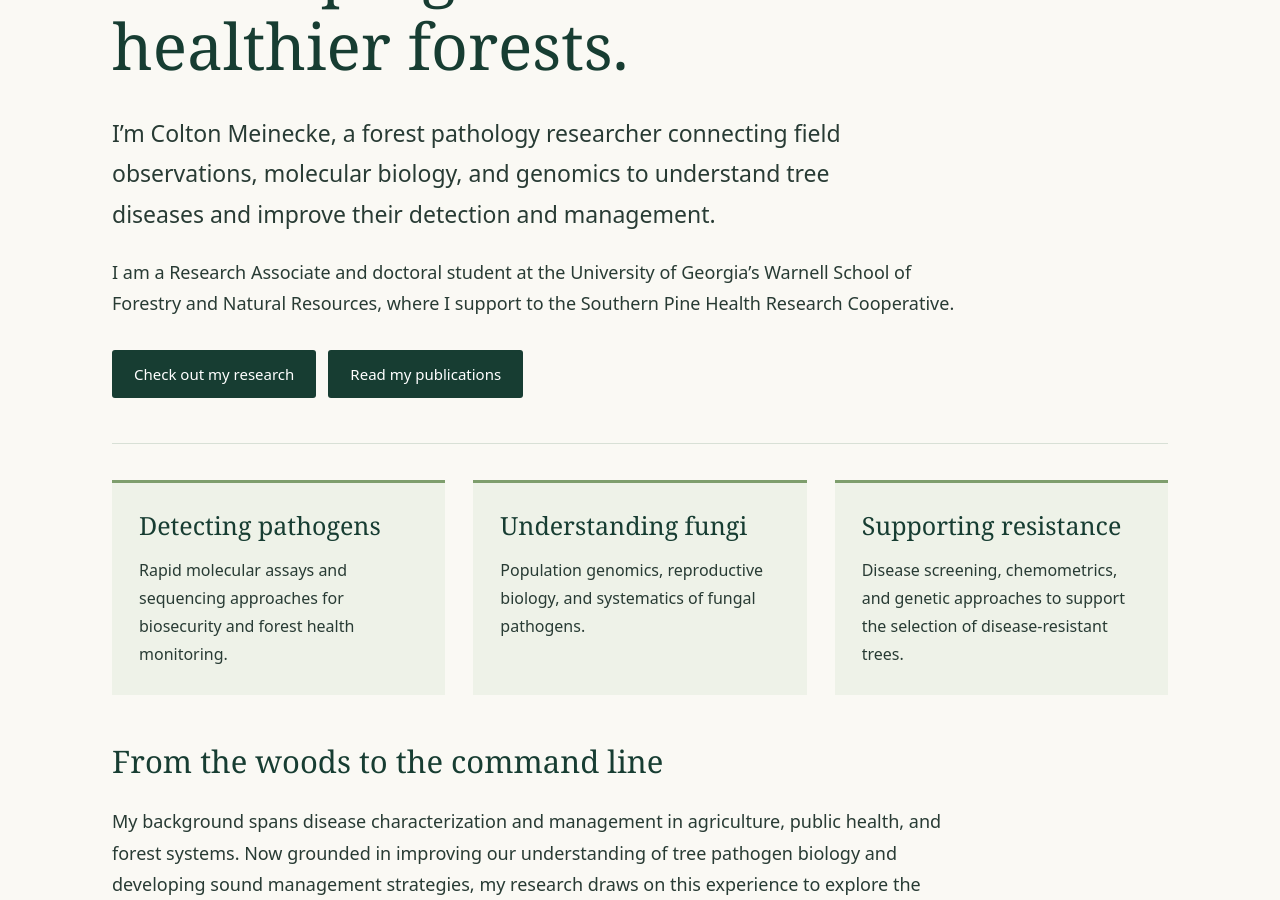
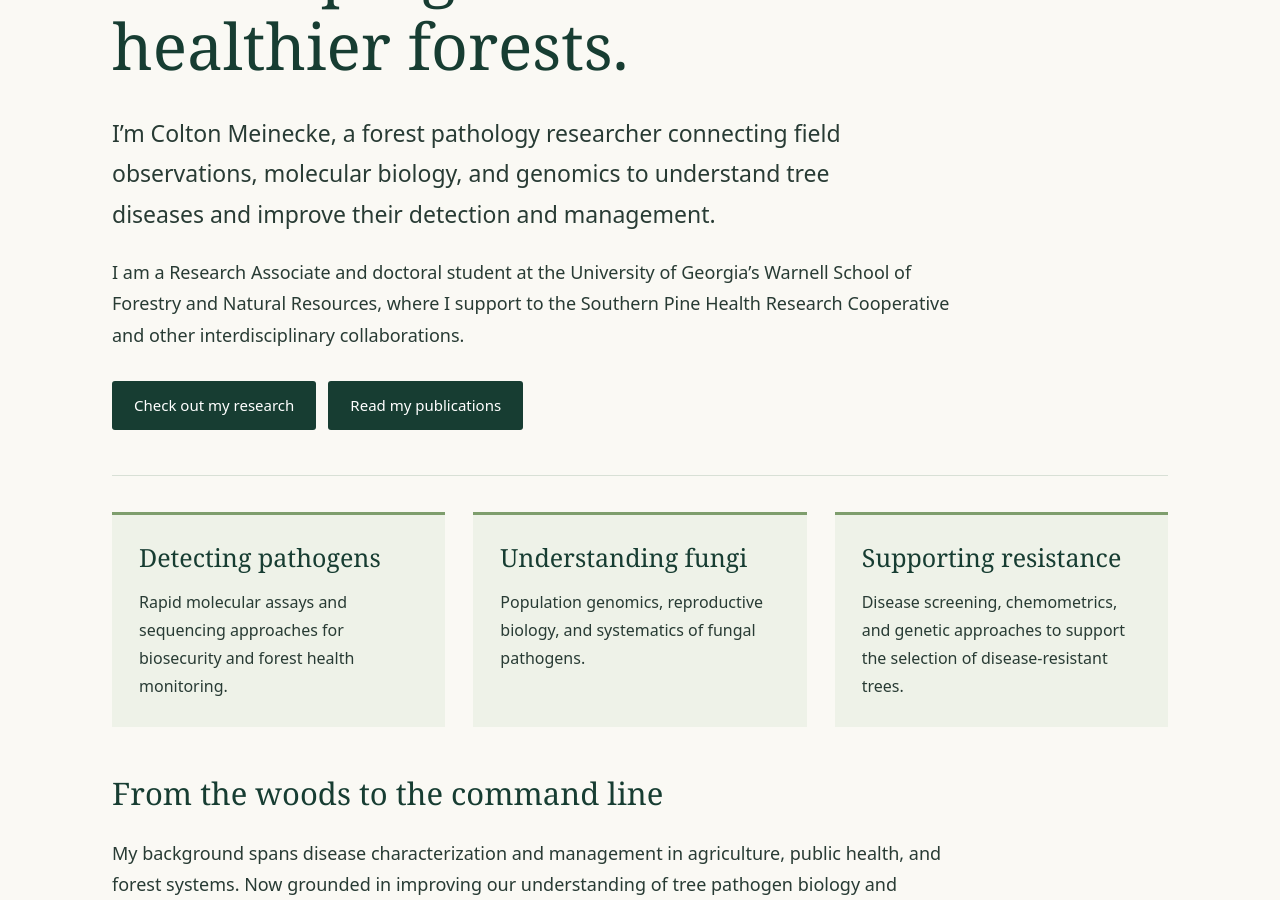
Before and after one commit to ColtonMeinecke/ColtonMeinecke.github.io, a Jekyll site: the page built from index.md, in a window 1280 px wide and 900 px high, scrolled down 465 px. Built offline with Jekyll 4.4.1, drawn with Linux system fonts in a browser that asks for light colours.

Commit message:
index.md

```diff
--- a/index.md
+++ b/index.md
@@ -7,7 +7,7 @@ title: Home
 <p class="eyebrow">FOREST PATHOLOGY · FUNGAL GENOMICS · MOLECULAR ECOLOGY</p>
 <h1>Understanding forest diseases.<br>Developing tools for healthier forests.</h1>
 <p class="intro">I’m Colton Meinecke, a forest pathology researcher connecting field observations, molecular biology, and genomics to understand tree diseases and improve their detection and management.</p>
-<p>I am a Research Associate and doctoral student at the University of Georgia’s Warnell School of Forestry and Natural Resources, where I support to the Southern Pine Health Research Cooperative.</p>
+<p>I am a Research Associate and doctoral student at the University of Georgia’s Warnell School of Forestry and Natural Resources, where I support to the Southern Pine Health Research Cooperative and other interdisciplinary collaborations.</p>
 <div class="buttons"><a class="button" href="{{ '/research.html' | relative_url }}">Check out my research</a><a class="button" href="{{ '/publications.html' | relative_url }}">Read my publications</a></div>
 </section>
 
```
